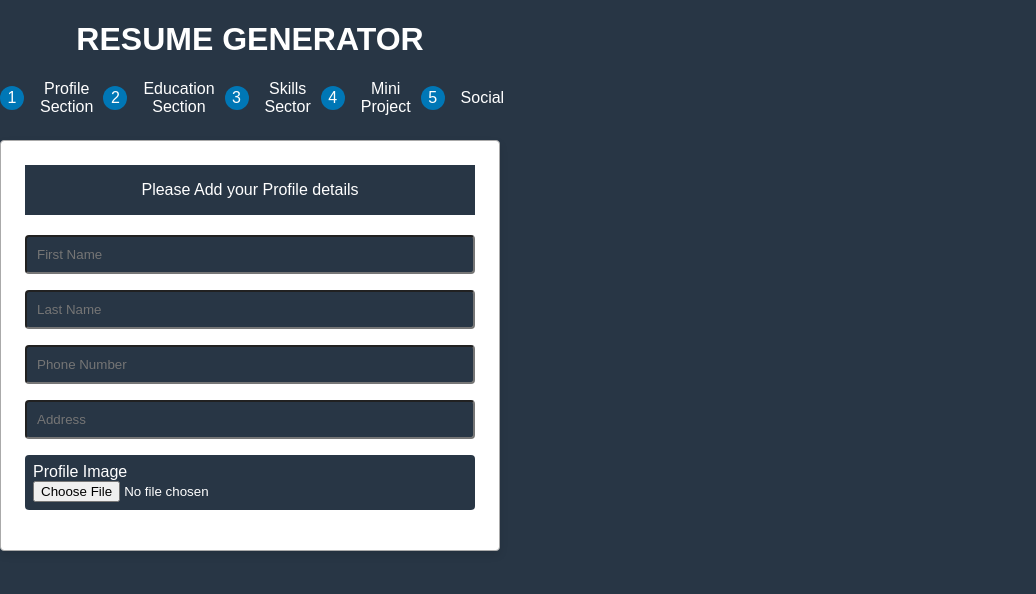
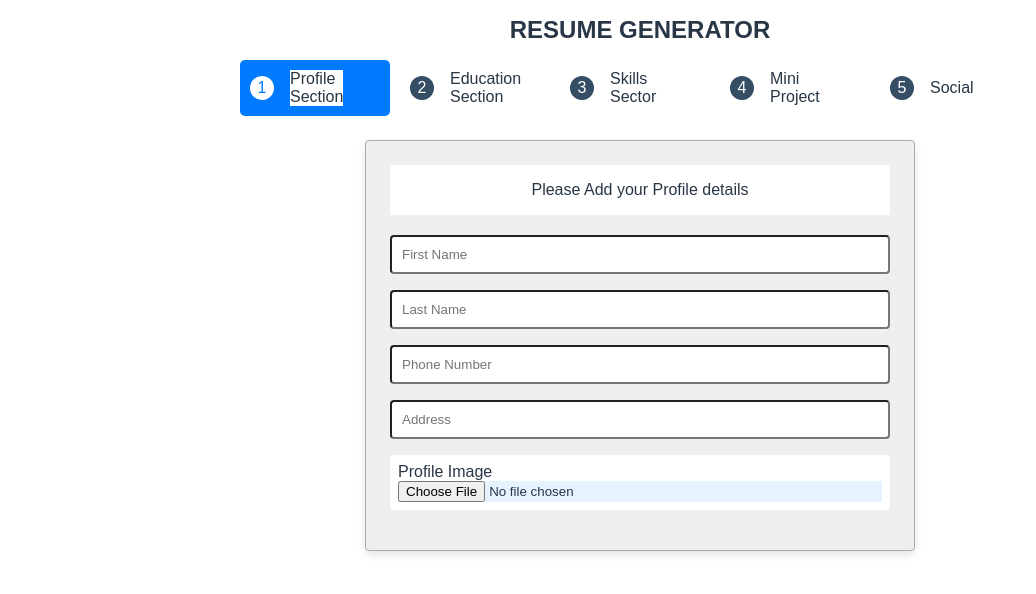
Before and after one commit to ryoma-creator/weather-app-react, a React (Create React App) app in the folder cv-app/: page / in a window 1280 px wide. Shown: the top 594 px of the page, without its empty margins (0-1036 px from the left). Built offline with nearby package versions, Linux system fonts and the light colour scheme; the HTML template or start-up script is replaced by a standard one.

Commit message:
update css

```diff
--- a/cv-app/src/App.js
+++ b/cv-app/src/App.js
@@ -17,6 +17,7 @@ function App() {
 
   return (
     <>
+      <div className='container'>
         <h1>RESUME GENERATOR</h1>
         <CategoryList
           categoriesData={categoriesData}
@@ -26,6 +27,7 @@ function App() {
         <ProfileForm
           sectionDataKey={sectionData[categoryState]}
         />
+      </div>
     </>
   );
 }
--- a/cv-app/src/components/01_CategoryList.js
+++ b/cv-app/src/components/01_CategoryList.js
@@ -26,6 +26,7 @@ const CategoryItem = ({ item, onSelect, categoryState }) => {
     return (
         <li
             className={`category-item ${categoryState === item.title.toLowerCase().split(' ')[0] ? 'selected' : ''}`}
+            // <li class="category-item selected">...</li>
             onClick={() => onSelect(id)}　//categoriesData id
         >
 
--- a/cv-app/src/styles/01_CategoryList.css
+++ b/cv-app/src/styles/01_CategoryList.css
@@ -1,7 +1,7 @@
 .category-list {
     display: flex;
     justify-content: space-between;
-    align-items: center;
+    align-items: stretch; /* 高さを揃える */
     padding: 0;
     margin: 0;
     list-style-type: none;
@@ -11,47 +11,68 @@
     display: flex;
     align-items: center;
     flex: 1;
+    padding: 10px; /* パディングを追加 */
     margin-right: 10px;
+    cursor: pointer;
+    transition: background-color 0.3s;
+    border-radius: 5px; /* 角を丸くする */
   }
 
+  .category-item:hover {
+    background-color: #354D65;
+    color: #007bff;
+  }
 
-.category-item .category-number,
-.category-item .category-title,
-.category-item .category-word {
-    transition: background-color 0.5s, color 0.5s;
+  .selected {
+    background-color: #354D65;
+    color: #fff;
 
-};
-
-.category-item:hover .category-number,
-.category-item:hover .category-title,
-.category-item:hover .category-word {
-    background-color: aliceblue;
-    color: black;
   }
 
   .category-number {
-
     display: flex;
     justify-content: center;
     align-items: center;
     width: 24px;
     height: 24px;
     border-radius: 50%;
-    background-color: #0077b6;
+    background-color: #354D65;
     color: white;
     margin-right: 16px;
     flex-shrink: 0;
-
   }
 
   .category-title {
-    text-align: center;
     display: flex;
     flex-direction: column;
     font-size: 16px;
+    background-color: #354D65;
   }
 
   .category-word {
     white-space: nowrap;
+  }
 
+  /* ホバー時のスタイルを統一 */
+  .category-item:hover .category-number {
+    background-color: #354D65;
   }
+
+  .category-item:hover .category-title,
+  .category-item:hover .category-word {
+    color: inherit; /* category-item の色を継承 */
+    background-color: inherit;
+  }
+
+  /* 選択された項目のスタイル */
+  .category-item.selected,
+  .category-item.selected:hover {
+    background-color: #007bff ;
+    color: #fff;
+  }
+
+  .category-item.selected .category-number,
+  .category-item.selected:hover .category-number {
+    background-color: #fff;
+    color: #007bff;
+  }
--- a/cv-app/src/styles/01_ProfileForm.css
+++ b/cv-app/src/styles/01_ProfileForm.css
@@ -8,7 +8,7 @@
     border: 1px solid #aaa;
 
         box-shadow: 0 4px 8px rgba(0,0,0,0.1);
-        background: white;
+        background: #EFEFEF;
 
 
     border-radius: 4px;
--- a/cv-app/src/styles/App.css
+++ b/cv-app/src/styles/App.css
@@ -1,13 +1,21 @@
 * {
-  background-color: #283645;
-  color: white;
+  background-color: white;
+  color: #283645;
   font-family: Arial, sans-serif;
-  max-width: 500px;
+  input:not(:placeholder-shown) {
+    background-color: #e6f2ff;
 }
 
+}
+
+.container {
+  max-width: 800px;
+  margin: 0 auto;
+}
 
 h1 {
-    background-color: #283645;
+  background-color: white;
+  font-size: 24px;
+  font-family: Arial, Helvetica, sans-serif;
   text-align: center;
-  width: 500px;
 }
```
Lines whose indentation alone changed are shown as unchanged.
